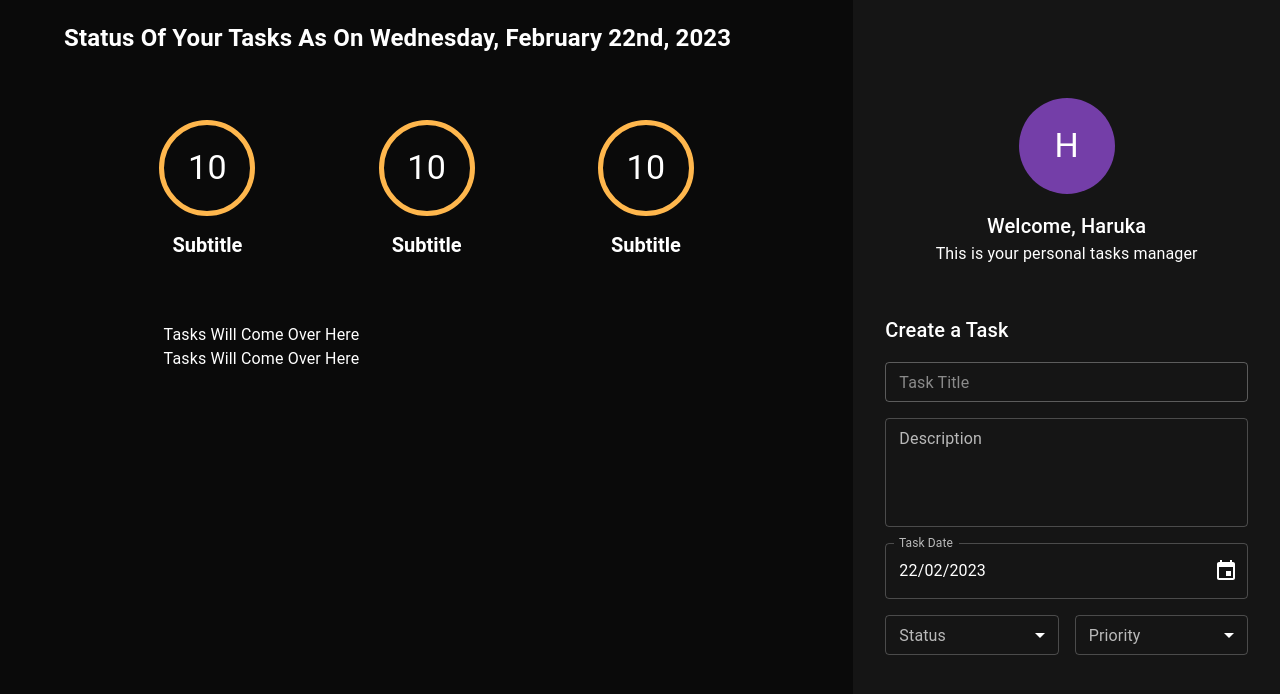
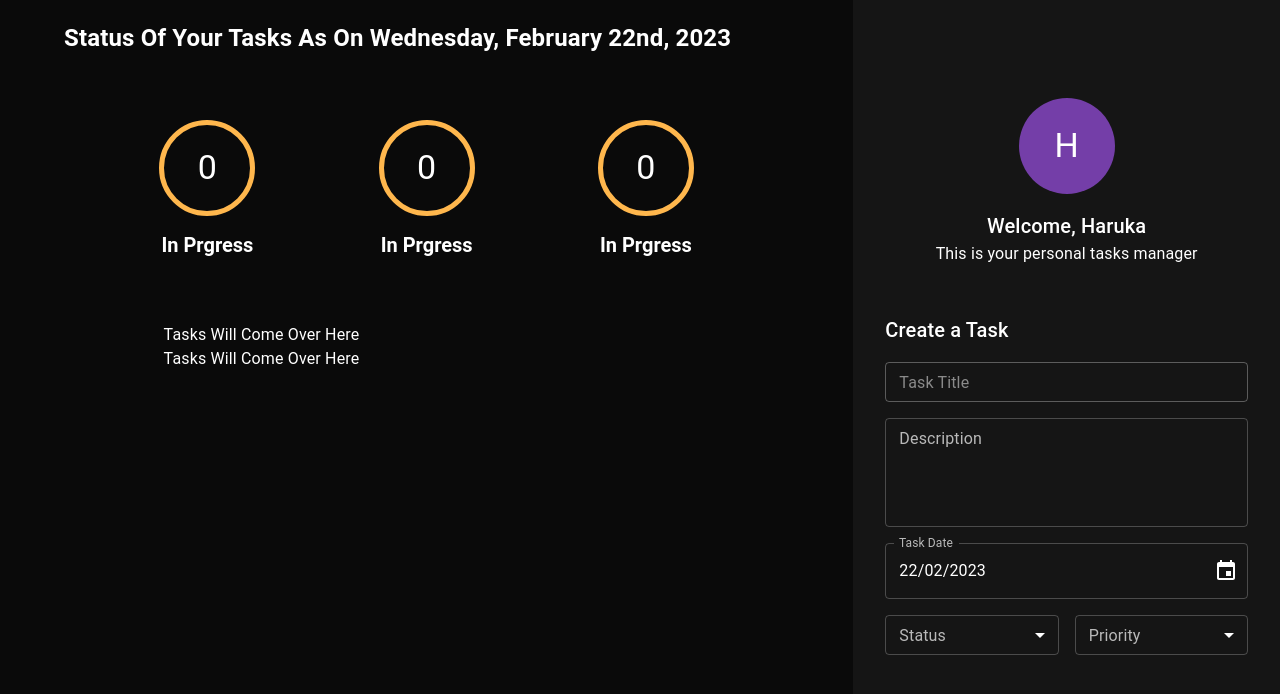
Before and after one commit to Jade1724/todo-react, a React (Create React App) app: page / in a window 1280 px wide. Shown: the top 694 px of the page. Built offline with nearby package versions, Linux system fonts and the light colour scheme.

Commit message:
Correct task type label helper and PropTypes on TaskCounter.

```diff
--- /dev/null
+++ b/src/components/taskCounter/helpers/emitCorrectLabel.ts
@@ -0,0 +1,15 @@
+import { TaskCounterStatusType } from '../interfaces/ITaskCounter';
+import { Status } from '../../createTaskForm/enums/Status';
+
+export const emitCorrectLabel = (
+  status: TaskCounterStatusType,
+): string => {
+    switch(status) {
+        case Status.todo:
+            return `Todo's`;
+        case Status.inProgress:
+            return 'In Prgress';
+        case Status.completed:
+            return 'Completed';
+    }
+};
--- a/src/components/taskCounter/taskCounter.tsx
+++ b/src/components/taskCounter/taskCounter.tsx
@@ -3,6 +3,8 @@
 import { ITaskCounter } from './interfaces/ITaskCounter';
 import { Status } from '../createTaskForm/enums/Status';
 import { emitCorrectBorderColor } from './helpers/emitCorrectBorderColor';
+import { emitCorrectLabel } from './helpers/emitCorrectLabel';
+import PropTypes from 'prop-types';
 
 export const TaskCounter: FC<ITaskCounter> = (
   props,
@@ -30,7 +32,7 @@
           }}
         >
           <Typography color="#ffffff" variant="h4">
-            10
+            {count}
           </Typography>
         </Avatar>
         <Typography
@@ -39,9 +41,18 @@
           fontSize="20px"
           variant="h5"
         >
-          Subtitle
+          {emitCorrectLabel(status)}
         </Typography>
       </Box>
     </>
   );
 };
+
+TaskCounter.propTypes = {
+  count: PropTypes.number,
+  status: PropTypes.oneOf([
+    Status.todo,
+    Status.inProgress,
+    Status.completed,
+  ]),
+};
```
